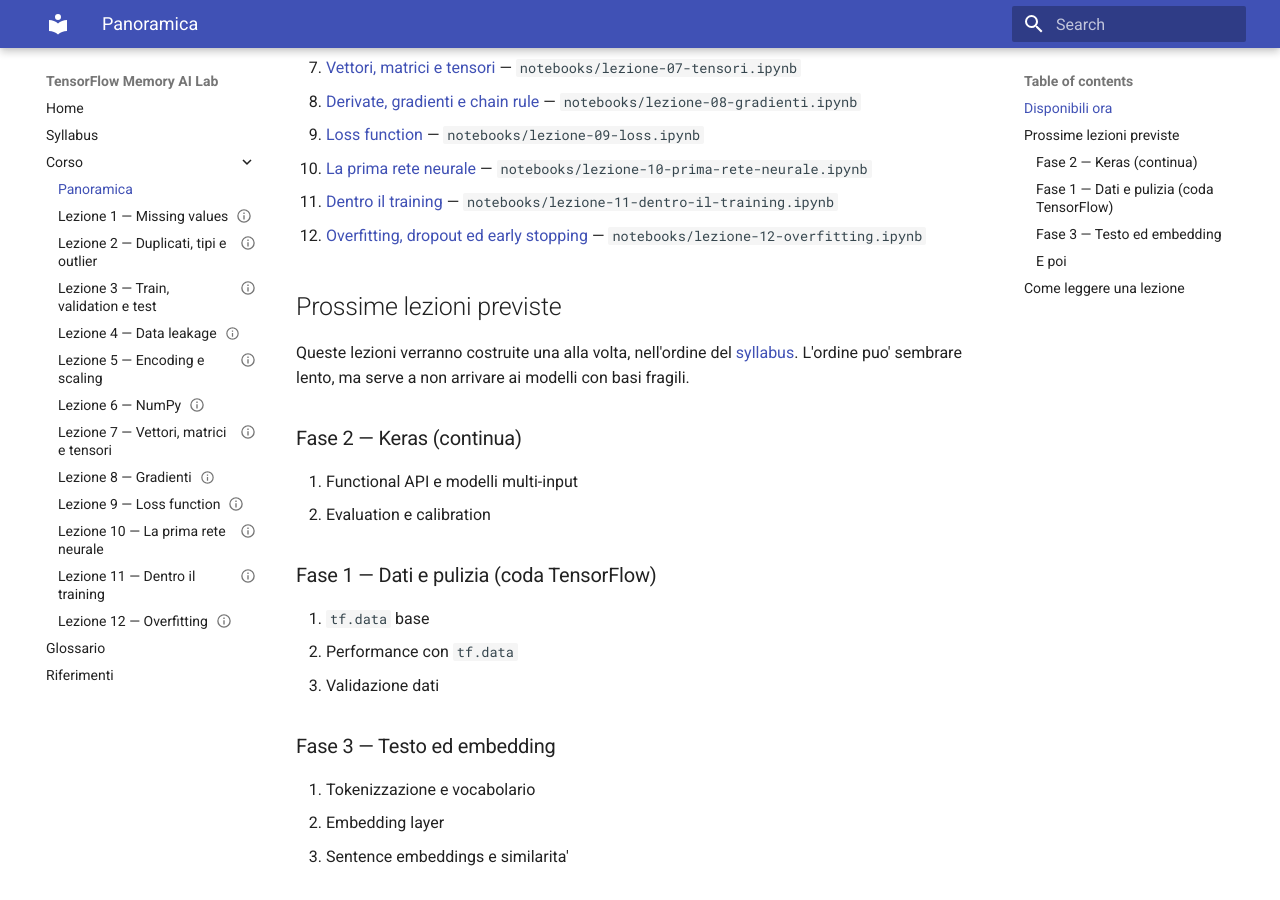
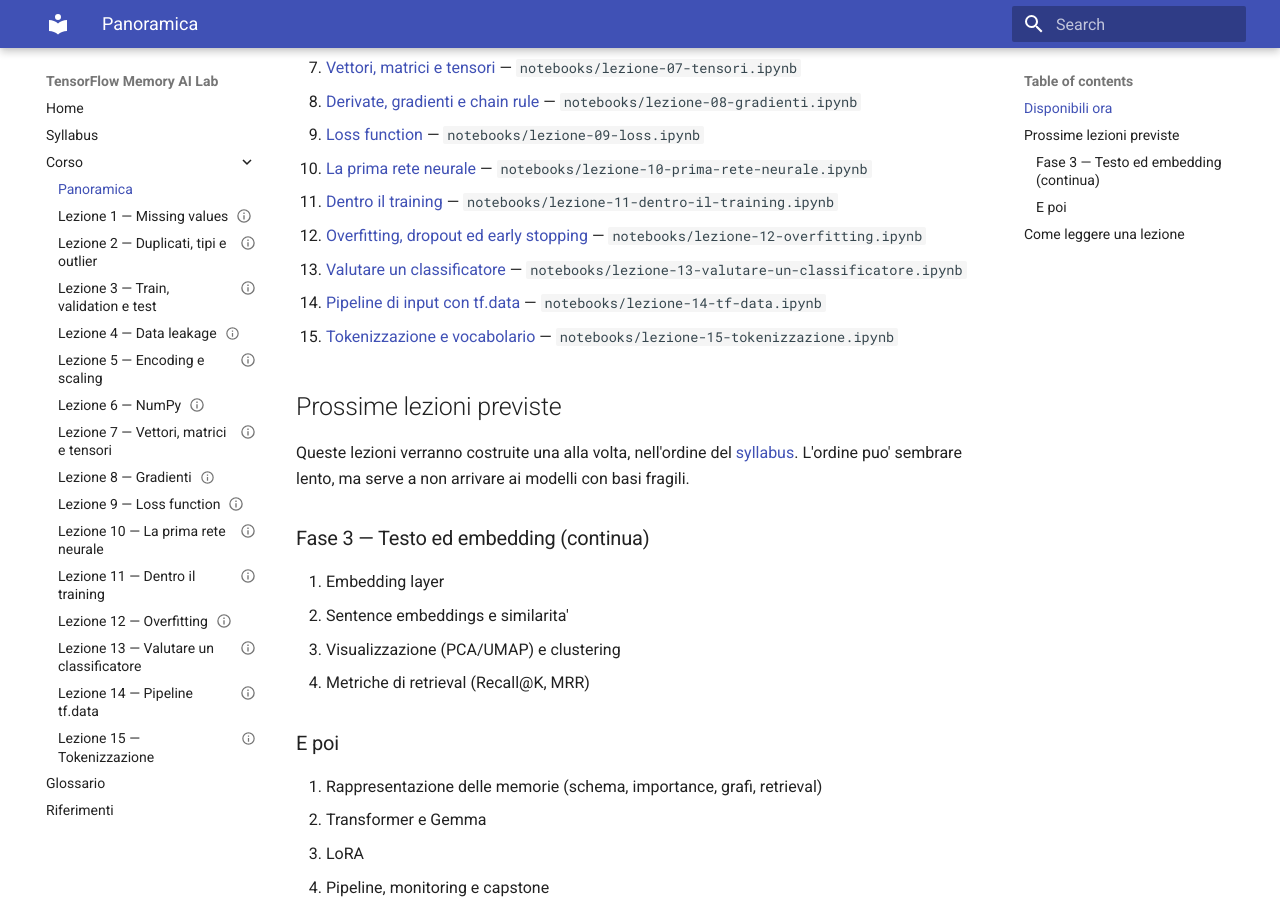
Before and after one commit to blindosbarra/tensorflow-memory-course, an MkDocs documentation site: the page built from docs/modules/index.md, in a window 1280 px wide and 900 px high, scrolled down 494 px. Built offline with MkDocs 1.6.1 and Material for MkDocs 9.7.7, drawn with Linux system fonts in a browser that asks for light colours.

Commit message:
feat: close Fase 2 and open Fase 3, reading text lifts validation to ~95%
Three new notebook lessons:

- Lesson 13, evaluating a classifier properly: why accuracy hides how
  you fail (precision as false alarms, recall as missed cases, F1),
  the confusion matrix as an error map, and a minimal calibration
  check (declared confidence vs real accuracy, with modern networks'
  overconfidence sourced to Guo et al. 2017). Project step 13: the
  classifier's full report card on validation, with the small-sample
  honesty from lesson 12 applied to reading it.
- Lesson 14, tf.data input pipelines: lazy pipelines, the canonical
  shuffle -> map -> batch -> prefetch order, and the classic
  shuffle-buffer trap demonstrated on ordered data (directly relevant:
  the project archive is time-ordered). Project step 14: training
  input becomes a proper pipeline with a full-size buffer.
- Lesson 15, tokenization: text -> tokens -> train-only vocabulary
  (leakage tie-in) -> OOV -> bag of words, with TextVectorization.
  Project step 15, the course's payoff moment: reading the memory
  words lifts validation accuracy from ~60-65% (poor features) to
  ~95%, confirming the feature-bottleneck diagnosis of lessons 10-12
  and motivating embeddings as the next step.

Site pages, nav, README, syllabus state, exercises, solutions,
evidence packs and progress tracking updated. All gates pass and the
fifteen notebooks execute end to end in sequence.

Co-Authored-By: Claude Fable 5 <noreply@anthropic.com>
Claude-Session: https://claude.ai/code/session_01CotbWD39NMTdQShhxcje25

```diff
--- a/docs/modules/index.md
+++ b/docs/modules/index.md
@@ -30,6 +30,12 @@ sito e' il riassunto di riferimento. I notebook vanno eseguiti in ordine.
     `notebooks/lezione-11-dentro-il-training.ipynb`
 12. [Overfitting, dropout ed early stopping](regularization-dropout.md) —
     `notebooks/lezione-12-overfitting.ipynb`
+13. [Valutare un classificatore](evaluation-calibration.md) —
+    `notebooks/lezione-13-valutare-un-classificatore.ipynb`
+14. [Pipeline di input con tf.data](tfdata-basics.md) —
+    `notebooks/lezione-14-tf-data.ipynb`
+15. [Tokenizzazione e vocabolario](tokenization-vocabulary.md) —
+    `notebooks/lezione-15-tokenizzazione.ipynb`
 
 ## Prossime lezioni previste
 
@@ -37,29 +43,19 @@ Queste lezioni verranno costruite una alla volta, nell'ordine del
 [syllabus](../syllabus.md). L'ordine puo' sembrare lento, ma serve a non
 arrivare ai modelli con basi fragili.
 
-### Fase 2 — Keras (continua)
+### Fase 3 — Testo ed embedding (continua)
 
-13. Functional API e modelli multi-input
-14. Evaluation e calibration
-
-### Fase 1 — Dati e pulizia (coda TensorFlow)
-
-15. `tf.data` base
-16. Performance con `tf.data`
-17. Validazione dati
-
-### Fase 3 — Testo ed embedding
-
-18. Tokenizzazione e vocabolario
-19. Embedding layer
-20. Sentence embeddings e similarita'
+16. Embedding layer
+17. Sentence embeddings e similarita'
+18. Visualizzazione (PCA/UMAP) e clustering
+19. Metriche di retrieval (Recall@K, MRR)
 
 ### E poi
 
-21. Rappresentazione delle memorie (schema, importance, grafi, retrieval)
-22. Transformer e Gemma
-23. LoRA
-24. Pipeline, monitoring e capstone
+20. Rappresentazione delle memorie (schema, importance, grafi, retrieval)
+21. Transformer e Gemma
+22. LoRA
+23. Pipeline, monitoring e capstone
 
 ## Come leggere una lezione
 
--- a/mkdocs.yml
+++ b/mkdocs.yml
@@ -20,6 +20,9 @@ nav:
       - "Lezione 10 — La prima rete neurale": modules/perceptron-dense-layer.md
       - "Lezione 11 — Dentro il training": modules/model-fit-under-the-hood.md
       - "Lezione 12 — Overfitting": modules/regularization-dropout.md
+      - "Lezione 13 — Valutare un classificatore": modules/evaluation-calibration.md
+      - "Lezione 14 — Pipeline tf.data": modules/tfdata-basics.md
+      - "Lezione 15 — Tokenizzazione": modules/tokenization-vocabulary.md
   - Glossario: glossary.md
   - Riferimenti: references.md
 markdown_extensions:
```
Also changed, not shown: README.md (+8 -0 lines), docs/modules/evaluation-calibration.md (added, +38 -0 lines), docs/modules/tfdata-basics.md (added, +39 -0 lines), docs/modules/tokenization-vocabulary.md (added, +39 -0 lines), docs/syllabus.md (+9 -9 lines), exercises/evaluation-calibration.md (added, +10 -0 lines), exercises/tfdata-basics.md (added, +10 -0 lines), exercises/tokenization-vocabulary.md (added, +10 -0 lines), solutions/evaluation-calibration.md (added, +5 -0 lines), solutions/tfdata-basics.md (added, +5 -0 lines), solutions/tokenization-vocabulary.md (added, +5 -0 lines), 7 other files.
